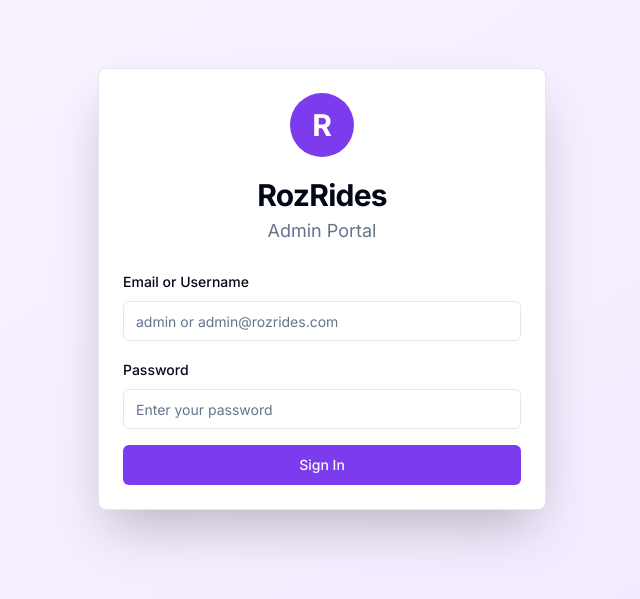
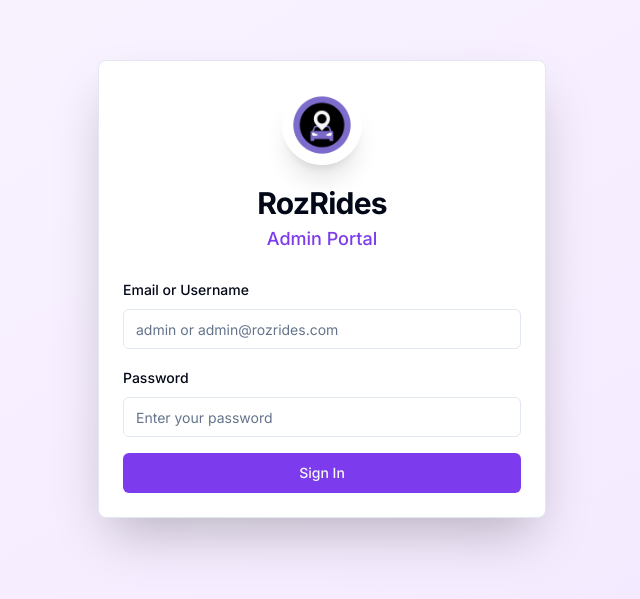
Before and after one commit to alik12333/rozridesBU, a Next.js app in the folder admin_panel/: page /login in a window 1280 px wide. Shown: the part 111-710 px from the top of the page, without its empty margins (318-958 px from the left). Built offline with nearby package versions, Linux system fonts and the light colour scheme; no server answers.

Commit message:
feat: update logo and UI styling in admin panel

```diff
--- a/admin_panel/app/dashboard/layout.tsx
+++ b/admin_panel/app/dashboard/layout.tsx
@@ -54,12 +54,16 @@ export default function DashboardLayout({
                 {/* Logo */}
                 <div className="p-6 border-b border-gray-200 dark:border-gray-700">
                     <div className="flex items-center space-x-3">
-                        <div className="w-10 h-10 bg-primary rounded-full flex items-center justify-center">
-                            <span className="text-xl font-bold text-white">R</span>
+                        <div className="relative w-10 h-10 overflow-hidden rounded-full border border-gray-100 shadow-sm">
+                            <img
+                                src="/logo.png"
+                                alt="RozRides Logo"
+                                className="object-cover w-full h-full"
+                            />
                         </div>
                         <div>
-                            <h2 className="text-xl font-bold">RozRides</h2>
-                            <p className="text-xs text-muted-foreground">Admin Panel</p>
+                            <h2 className="text-xl font-bold tracking-tight">RozRides</h2>
+                            <p className="text-[10px] uppercase font-bold text-primary tracking-widest opacity-80">Admin Panel</p>
                         </div>
                     </div>
                 </div>
--- a/admin_panel/app/login/page.tsx
+++ b/admin_panel/app/login/page.tsx
@@ -79,12 +79,16 @@ export default function LoginPage() {
             <Card className="w-full max-w-md shadow-2xl">
                 <CardHeader className="space-y-1 text-center">
                     <div className="flex justify-center mb-4">
-                        <div className="w-16 h-16 bg-primary rounded-full flex items-center justify-center">
-                            <span className="text-3xl font-bold text-white">R</span>
+                        <div className="relative w-20 h-20 overflow-hidden rounded-full border-4 border-white shadow-xl">
+                            <img
+                                src="/logo.png"
+                                alt="RozRides Logo"
+                                className="object-cover w-full h-full"
+                            />
                         </div>
                     </div>
-                    <CardTitle className="text-3xl font-bold">RozRides</CardTitle>
-                    <CardDescription className="text-lg">Admin Portal</CardDescription>
+                    <CardTitle className="text-3xl font-bold tracking-tight">RozRides</CardTitle>
+                    <CardDescription className="text-lg font-medium text-primary">Admin Portal</CardDescription>
                 </CardHeader>
                 <CardContent>
                     <form onSubmit={handleLogin} className="space-y-4">
```
Also changed, not shown: admin_panel/public/logo.png (added).
